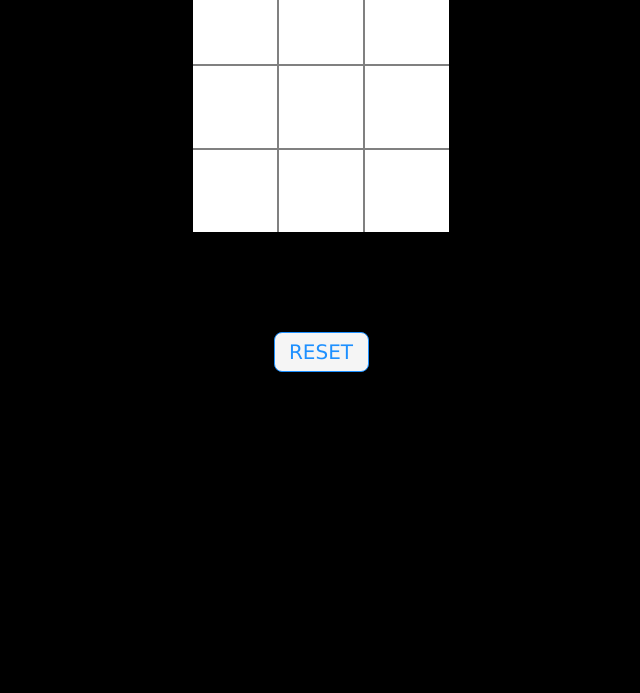
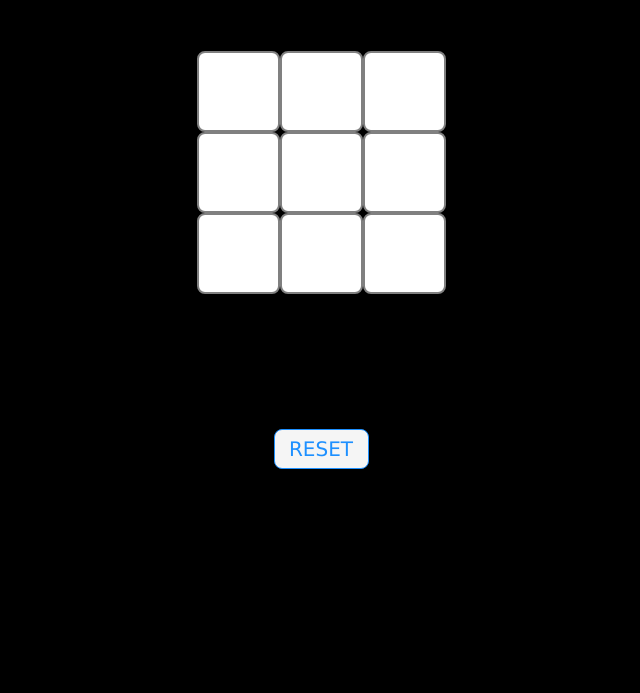
Before and after one commit to iamneo-production/aececbaeaae304644446efdcbcabeone, a plain HTML site: page public/index.html in a window 1280 px wide. Shown: the part 107-800 px from the top of the page, without its empty margins (319-959 px from the left). Drawn offline with Linux system fonts and the light colour scheme.

Commit message:
Backup Commit

```diff
--- a/public/tic.css
+++ b/public/tic.css
@@ -1,5 +1,7 @@
 #header {
-	color: orangered;
+	color: rgb(255, 255, 255);
+	text-shadow: 5px;
+	font-size: 50px;
 	margin-bottom: -5px;
 }
 p {
@@ -7,6 +9,7 @@ p {
 }
 .box {
 	display: flex;
+	margin: 35px;
 	flex-direction: column;
 	align-items: center;
 }
@@ -14,13 +17,16 @@ p {
 	display: flex;
 }
 .btn {
-	border: none;
-	width: 80px;
-	height: 80px;
+	border: 2px solid gray;
+	width: 75px;
+	height: 75px;
 	display: flex;
 	align-items: center;
 	justify-content: center;
-	font-size: 24px;
+	border-radius: 8px;
+	font-size: 50px;
+	font-weight: 500;
+	color: black;
 	text-align: center;
 	cursor: pointer;
 }
@@ -28,53 +34,6 @@ p {
 	outline: none;
 }
 /* 3*3 Grid */
-#b1{
-	border-bottom: 1px solid gray;
-	border-right: 1px solid gray;
-}
-
-#b2 {
-	border-bottom: 1px solid gray;
-	border-right: 1px solid gray;
-	border-left: 1px solid gray;
-}
-
-#b3 {
-	border-bottom: 1px solid gray;
-	border-left: 1px solid gray;
-}
-
-#b4 {
-	border-top: 1px solid gray;
-	border-bottom: 1px solid gray;
-	border-right: 1px solid gray;
-}
-
-#b5 {
-	border: 1px solid gray;
-}
-
-#b6 {
-	border-top: 1px solid gray;
-	border-bottom: 1px solid gray;
-	border-left: 1px solid gray;
-}
-
-#b7 {
-	border-top: 1px solid gray;
-	border-right: 1px solid gray;
-}
-
-#b8 {
-	border-top: 1px solid gray;
-	border-right: 1px solid gray;
-	border-left: 1px solid gray;
-}
-
-#b9 {
-	border-top: 1px solid gray;
-	border-left: 1px solid gray;
-}
 /* Reset Button */
 #reset {
 	box-sizing: border-box;
```
